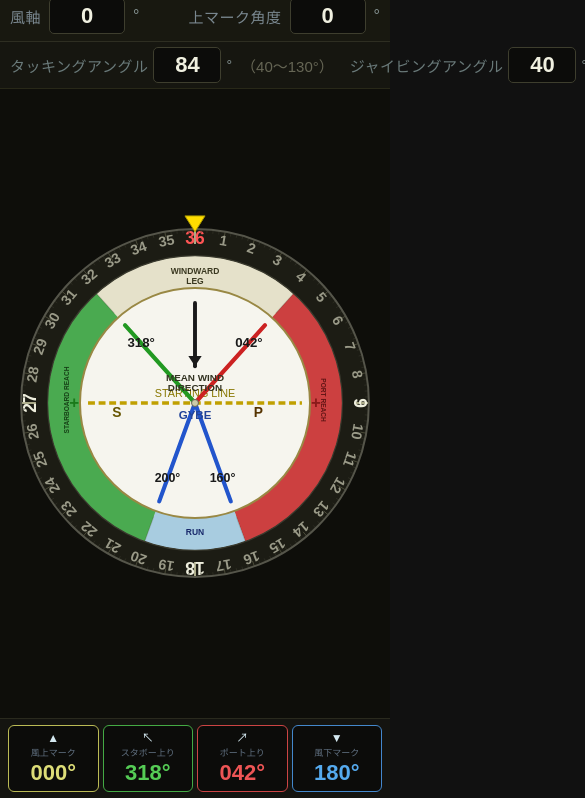
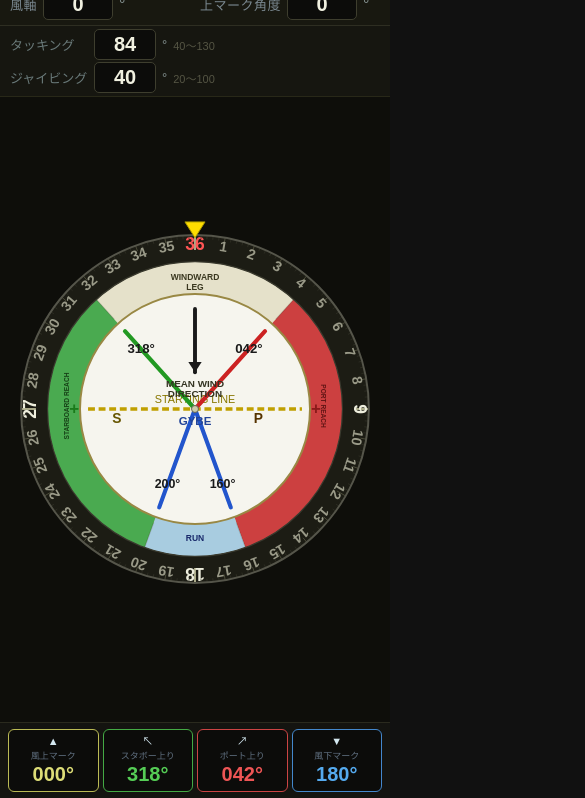
Before and after one commit to sho4731/compucourse, a plain HTML site: page index.html in a window 390 px wide. Shown: the part 46-844 px from the top of the page, 585 px wide, since content can reach past the window. Drawn offline with Linux system fonts and the light colour scheme.

Commit message:
Mobile UI: 2-row angle layout, compact header
Updated various styles and labels in index.html to improve layout and readability.

```diff
--- a/index.html
+++ b/index.html
@@ -27,29 +27,28 @@
     #hdr {
       flex-shrink: 0;
       background: #1c1c18;
-      padding: 5px 14px;
+      padding: 4px 12px;
       display: flex;
       align-items: center;
       justify-content: space-between;
       border-bottom: 1px solid #3a3a2e;
     }
-    #hdr h1 { font-size: 22px; font-weight: 900; letter-spacing: 3px; color: #f0f0e0; }
-    #hdr .brand { font-size: 13px; color: #777766; font-style: italic; }
+    #hdr h1 { font-size: 18px; font-weight: 900; letter-spacing: 2px; color: #f0f0e0; }
 
     /* ── INPUT PANEL ────────────────────────── */
     #ctrl {
       flex-shrink: 0;
       background: #181810;
       border-bottom: 1px solid #2e2e22;
-      padding: 7px 10px;
+      padding: 5px 10px;
       display: grid;
       grid-template-columns: 1fr 1fr;
-      gap: 6px 14px;
+      gap: 4px 10px;
     }
 
-    .cg { display: flex; flex-direction: row; align-items: center; gap: 8px; }
+    .cg { display: flex; flex-direction: row; align-items: center; gap: 6px; }
     .cg label {
-      font-size: 15px; letter-spacing: 0.5px; color: #7a8890;
+      font-size: 13px; letter-spacing: 0.5px; color: #7a8890;
       white-space: nowrap;
     }
 
@@ -59,11 +58,11 @@
       border: 1.5px solid #3e3e2e;
       border-radius: 5px;
       color: #f0f0e0;
-      font-size: 22px;
+      font-size: 20px;
       font-weight: bold;
       text-align: center;
       outline: none;
-      padding: 4px 2px;
+      padding: 3px 2px;
       -moz-appearance: textfield;
       cursor: text;
     }
@@ -71,39 +70,28 @@
     input[type=number]::-webkit-inner-spin-button,
     input[type=number]::-webkit-outer-spin-button { -webkit-appearance: none; }
 
-    .num-wide  { width: 76px; }
-    .num-mid   { width: 68px; }
+    .num-wide  { width: 70px; }
+    .num-mid   { width: 62px; }
 
     /* range hint text */
     .range-hint {
-      font-size: 15px; color: #666655; font-weight: normal;
-      letter-spacing: 0; margin-left: 4px; white-space: nowrap;
+      font-size: 11px; color: #555544; font-weight: normal;
+      letter-spacing: 0; white-space: nowrap;
     }
 
-    /* second row: tacking / jibing */
+    /* アングル — 2段（縦積み）レイアウト */
     #ctrl2 {
       flex-shrink: 0;
       background: #161610;
       border-bottom: 1px solid #282818;
-      padding: 5px 10px;
+      padding: 3px 10px;
       display: flex;
-      gap: 16px;
-      align-items: center;
+      flex-direction: column;
+      gap: 2px;
     }
-    .ag { display: flex; align-items: center; gap: 5px; }
-    .ag label { font-size: 15px; color: #6a7a7a; letter-spacing: 0.5px; white-space: nowrap; }
-    .ag .deg  { font-size: 14px; color: #8a9898; }
-
-    /* derived display chips */
-    .derived {
-      margin-left: auto; display: flex; gap: 8px; align-items: center;
-    }
-    .chip {
-      background: #0c0c0a; border: 1px solid #2e2e22;
-      border-radius: 4px; padding: 3px 8px;
-      font-size: 11px; color: #6a8a8a; letter-spacing: 0.5px;
-    }
-    .chip b { color: #aaccaa; font-size: 14px; }
+    .ag { display: flex; align-items: center; gap: 6px; }
+    .ag label { font-size: 13px; color: #6a7a7a; letter-spacing: 0; white-space: nowrap; min-width: 6em; }
+    .ag .deg  { font-size: 13px; color: #8a9898; }
 
     /* ── CANVAS ─────────────────────────────── */
     #wrap {
@@ -129,9 +117,9 @@
     .rc.sb { border: 1.5px solid #44aa44; }
     .rc.pt { border: 1.5px solid #cc4444; }
     .rc.rn { border: 1.5px solid #4488cc; }
-    .rc-icon { font-size: 12px; line-height: 1.2; }
+    .rc-icon { font-size: 11px; line-height: 1.2; }
     .rc-lbl  { font-size: 9px; color: #607080; margin: 1px 0; }
-    .rc-val  { font-size: 22px; font-weight: 900; font-variant-numeric: tabular-nums; }
+    .rc-val  { font-size: 20px; font-weight: 900; font-variant-numeric: tabular-nums; }
     .ww .rc-val { color: #dddd77; }
     .sb .rc-val { color: #55cc55; }
     .pt .rc-val { color: #ee5555; }
@@ -159,19 +147,19 @@
   </div>
 </div>
 
-<!-- TACKING / JIBING INPUTS -->
+<!-- TACKING / JIBING INPUTS — 2段レイアウト -->
 <div id="ctrl2">
   <div class="ag">
-    <label>タッキングアングル</label>
+    <label>タッキング</label>
     <input type="number" class="num-mid" id="n-tack" value="84" min="40" max="130" step="1">
     <span class="deg">°</span>
-    <span class="range-hint">（40〜130°）</span>
+    <span class="range-hint">40〜130</span>
   </div>
   <div class="ag">
-    <label>ジャイビングアングル</label>
+    <label>ジャイビング</label>
     <input type="number" class="num-mid" id="n-jibe" value="40" min="20" max="100" step="1">
     <span class="deg">°</span>
-    <span class="range-hint">（20〜100°）</span>
+    <span class="range-hint">20〜100</span>
   </div>
 </div>
 
@@ -335,8 +323,6 @@ function drawDisc(cx, cy) {
   ctx.save();
   ctx.beginPath(); ctx.arc(cx, cy, r, 0, PI2); ctx.clip();
 
-  // ── ディスクは (windAxis - markBear) で回転
-  //    リングが -markBear 回転した基準上での windAxis 方向を表示
   ctx.translate(cx, cy);
   ctx.rotate(norm(windAxis - markBear) * D2R);
   ctx.translate(-cx, -cy);
@@ -346,16 +332,9 @@ function drawDisc(cx, cy) {
   ctx.fillStyle = '#cbc6a0'; ctx.fill();
 
   // ── Sectors ─────────────────────────────────────
-  // Windward zone (cream, ±close around top)
   wedge(cx, cy, r, -close, close, '#e5e1ca');
-
-  // Port reach (red) — RIGHT side (starboard wind side → port tack)
   wedge(cx, cy, r, close, run, '#cc4040');
-
-  // Run zone (light blue)
   wedge(cx, cy, r, run, 360 - run, '#a8cce0');
-
-  // Starboard reach (green) — LEFT side
   wedge(cx, cy, r, 360 - run, 360 - close, '#4aaa50');
 
   // ── Boundary lines
@@ -375,7 +354,6 @@ function drawDisc(cx, cy) {
   ctx.fillText('WINDWARD', cx, cy - r * 0.89);
   ctx.fillText('LEG',      cx, cy - r * 0.82);
 
-  // RIGHT side = PORT REACH (red)
   ctx.save();
   ctx.translate(cx + r * 0.870, cy - r * 0.02);
   ctx.rotate(90 * D2R);
@@ -384,7 +362,6 @@ function drawDisc(cx, cy) {
   ctx.fillText('PORT REACH', 0, 0);
   ctx.restore();
 
-  // LEFT side = STARBOARD REACH (green)
   ctx.save();
   ctx.translate(cx - r * 0.870, cy - r * 0.02);
   ctx.rotate(-90 * D2R);
@@ -397,14 +374,11 @@ function drawDisc(cx, cy) {
   ctx.fillStyle = '#18286a';
   ctx.fillText('RUN', cx, cy + r * 0.88);
 
-  // ── + markers at beam-reach (just outside inner circle)
   const pls = r * 0.115;
   ctx.font = `bold ${pls}px Arial`;
-  // LEFT = starboard reach (green +)
   const sp = polar(cx, cy, ri + r * 0.04, 270);
   ctx.fillStyle = '#1a7a1a';
   ctx.fillText('+', sp.x, sp.y);
-  // RIGHT = port reach (red +)
   const pp = polar(cx, cy, ri + r * 0.04, 90);
   ctx.fillStyle = '#8a1a1a';
   ctx.fillText('+', pp.x, pp.y);
@@ -414,32 +388,26 @@ function drawDisc(cx, cy) {
 
 // ═══════════════════════════════════════════════════
 //  [2] INNER WHITE CIRCLE
-//      Entire contents rotate by (markBear - windAxis)
-//      Starting line = only full through-chord
-//      Close-hauled & running = half-lines from centre
 // ═══════════════════════════════════════════════════
 function drawInnerCircle(cx, cy) {
   const r     = ri;
   const close = getClose();
   const run   = getRun();
-  const rot   = norm(windAxis - markBear);   // リング基準での風軸方向
+  const rot   = norm(windAxis - markBear);
 
   ctx.save();
-  // Clip to inner circle
   ctx.beginPath(); ctx.arc(cx, cy, r, 0, PI2); ctx.clip();
 
-  // White background
   ctx.beginPath(); ctx.arc(cx, cy, r, 0, PI2);
   ctx.fillStyle = '#f6f5ee'; ctx.fill();
 
   const lw = Math.max(1.2, r * 0.030);
 
-  // ── Rotate ENTIRE circle contents by windAxis ──
   ctx.translate(cx, cy);
   ctx.rotate(rot * D2R);
   ctx.translate(-cx, -cy);
 
-  // ── [A] STARTING LINE — full horizontal chord (gold dashed) ──
+  // ── [A] STARTING LINE
   ctx.save();
   ctx.setLineDash([r * 0.060, r * 0.032]);
   ctx.beginPath();
@@ -451,14 +419,12 @@ function drawInnerCircle(cx, cy) {
   ctx.setLineDash([]);
   ctx.restore();
 
-  // "STARTING LINE" label
   ctx.font = `${r * 0.094}px Arial`;
   ctx.fillStyle    = '#887700';
   ctx.textAlign    = 'center';
   ctx.textBaseline = 'bottom';
   ctx.fillText('STARTING LINE', cx, cy - r * 0.03);
 
-  // S / P labels  (スターボード＝左側、ポート＝右側)
   ctx.font = `bold ${r * 0.120}px Arial`;
   ctx.textBaseline = 'top';
   ctx.fillStyle = '#665500';
@@ -466,13 +432,10 @@ function drawInnerCircle(cx, cy) {
   ctx.fillStyle = '#553300';
   ctx.fillText('P', cx + r * 0.55, cy + r * 0.025);
 
-  // ── [B] CLOSE-HAULED: half-lines from centre ──────────────
-  // Starboard tack: wind on right → boat heads upper-LEFT (360-close)
+  // ── [B] CLOSE-HAULED
   halfLine(cx, cy, r, 360 - close, '#229922', lw);
-  // Port tack: wind on left → boat heads upper-RIGHT (+close)
   halfLine(cx, cy, r, close,       '#cc2222', lw);
 
-  // Compass bearing labels near tips (black text)
   const sbCP = polar(cx, cy, r * 0.70, 360 - close);
   ctx.font = `bold ${r * 0.115}px Arial`;
   ctx.fillStyle = '#1a1a1a'; ctx.textAlign = 'center'; ctx.textBaseline = 'middle';
@@ -482,13 +445,10 @@ function drawInnerCircle(cx, cy) {
   ctx.fillStyle = '#1a1a1a';
   ctx.fillText(fmt(windAxis + close), ptCP.x, ptCP.y);
 
-  // ── [C] RUNNING: half-lines from centre ───────────────────
-  // Starboard gybe → lower-LEFT (360-run)
+  // ── [C] RUNNING
   halfLine(cx, cy, r, 360 - run, '#2255cc', lw);
-  // Port gybe → lower-RIGHT (+run)
   halfLine(cx, cy, r, run,       '#2255cc', lw);
 
-  // Compass bearing labels near tips (black text)
   const sbRP = polar(cx, cy, r * 0.70, 360 - run);
   ctx.font = `bold ${r * 0.108}px Arial`;
   ctx.fillStyle = '#1a1a1a'; ctx.textAlign = 'center'; ctx.textBaseline = 'middle';
@@ -497,15 +457,14 @@ function drawInnerCircle(cx, cy) {
   const ptRP = polar(cx, cy, r * 0.70, run);
   ctx.fillText(fmt(windAxis + run), ptRP.x, ptRP.y);
 
-  // ── GYBE label (between the two running lines) ─────────
   ctx.font = `bold ${r * 0.100}px Arial`;
   ctx.fillStyle = '#224499';
   ctx.textAlign = 'center'; ctx.textBaseline = 'top';
   ctx.fillText('GYBE', cx, cy + r * 0.06);
 
-  // ── [D] WIND ARROW — 風軸方向から中心へ（内円と一緒に回転）──
-  const arBase = r * 0.870;   // shaft start: near outer edge
-  const arTip  = r * 0.320;   // arrowhead tip: toward centre
+  // ── [D] WIND ARROW
+  const arBase = r * 0.870;
+  const arTip  = r * 0.320;
   const arHW   = r * 0.058;
   const arHH   = r * 0.088;
 
@@ -514,63 +473,54 @@ function drawInnerCircle(cx, cy) {
   ctx.lineWidth   = r * 0.034;
   ctx.lineCap = 'round';
 
-  // Shaft (from top edge down toward centre)
   ctx.beginPath();
   ctx.moveTo(cx, cy - arBase);
   ctx.lineTo(cx, cy - arTip);
   ctx.stroke();
   ctx.lineCap = 'butt';
 
-  // Arrowhead (pointing DOWN / inward)
   ctx.beginPath();
-  ctx.moveTo(cx,        cy - arTip);          // tip (bottom)
-  ctx.lineTo(cx - arHW, cy - arTip - arHH);  // upper-left
-  ctx.lineTo(cx + arHW, cy - arTip - arHH);  // upper-right
+  ctx.moveTo(cx,        cy - arTip);
+  ctx.lineTo(cx - arHW, cy - arTip - arHH);
+  ctx.lineTo(cx + arHW, cy - arTip - arHH);
   ctx.closePath();
   ctx.fill();
 
-  // "MEAN WIND DIRECTION" text — below arrow tip, above starting line
   ctx.font = `bold ${r * 0.086}px Arial`;
   ctx.fillStyle = '#333322';
   ctx.textAlign = 'center'; ctx.textBaseline = 'middle';
   ctx.fillText('MEAN WIND',  cx, cy - r * 0.218);
   ctx.fillText('DIRECTION',  cx, cy - r * 0.132);
 
-  ctx.restore(); // end clip + windAxis rotation
+  ctx.restore();
 
-  // Border ring
   ctx.beginPath(); ctx.arc(cx, cy, r, 0, PI2);
   ctx.strokeStyle = '#998844'; ctx.lineWidth = 2.0; ctx.stroke();
 }
 
 // ═══════════════════════════════════════════════════
-//  [3] COMPASS RING  — rotates by -windAxis
-//      so that windAxis direction appears at the top
+//  [3] COMPASS RING
 // ═══════════════════════════════════════════════════
 function drawCompassRing(cx, cy) {
   const ringW = R - Ri;
 
   ctx.save();
-  // コンパスリングは上マーク方向で回転（markBearがポインター下に来る）
   ctx.translate(cx, cy);
   ctx.rotate(-markBear * D2R);
   ctx.translate(-cx, -cy);
 
-  // Ring background
   ctx.beginPath();
   ctx.arc(cx, cy, R,  0, PI2);
   ctx.arc(cx, cy, Ri, 0, PI2, true);
   ctx.fillStyle = '#1c1c14';
   ctx.fill();
 
-  // ── Ticks and numbers ──────────────────────────
   for (let i = 0; i < 36; i++) {
     const deg    = i * 10;
     const isN    = deg === 0;
     const isCard = deg % 90 === 0;
     const isMid  = deg % 30 === 0;
 
-    // Tick
     const tLen = isCard ? ringW * 0.56 : isMid ? ringW * 0.38 : ringW * 0.22;
     const p1   = polar(cx, cy, R,        deg);
     const p2   = polar(cx, cy, R - tLen, deg);
@@ -579,13 +529,12 @@ function drawCompassRing(cx, cy) {
     ctx.lineWidth   = isCard ? 2 : 1;
     ctx.stroke();
 
-    // Number (1-36 scale; 0° = '36')
     const lbl  = i === 0 ? '36' : String(i);
     const numR = Ri + ringW * 0.620;
     const pos  = polar(cx, cy, numR, deg);
     ctx.save();
     ctx.translate(pos.x, pos.y);
-    ctx.rotate(deg * D2R);  // keep numbers upright in ring's own frame
+    ctx.rotate(deg * D2R);
     ctx.font = `bold ${ringW * (isCard ? 0.66 : 0.54)}px Arial`;
     ctx.fillStyle   = isN ? '#ff5555' : isCard ? '#eeeedd' : '#9a9a88';
     ctx.textAlign   = 'center';
@@ -594,7 +543,6 @@ function drawCompassRing(cx, cy) {
     ctx.restore();
   }
 
-  // Fine ticks every 2°
   for (let d = 2; d < 360; d += 2) {
     if (d % 10 === 0) continue;
     const p1 = polar(cx, cy, R,               d);
@@ -603,23 +551,21 @@ function drawCompassRing(cx, cy) {
     ctx.strokeStyle = '#333328'; ctx.lineWidth = 0.7; ctx.stroke();
   }
 
-  ctx.restore(); // end ring rotation
+  ctx.restore();
 
-  // Outer / inner borders (drawn after rotation so they stay circular)
   ctx.beginPath(); ctx.arc(cx, cy, R,  0, PI2);
   ctx.strokeStyle = '#55554a'; ctx.lineWidth = 2; ctx.stroke();
   ctx.beginPath(); ctx.arc(cx, cy, Ri, 0, PI2);
   ctx.strokeStyle = '#3a3a2e'; ctx.lineWidth = 1.2; ctx.stroke();
 
-  // ── Fixed pointer triangle — OUTSIDE the ring, pointing DOWN into it
   const tw   = ringW * 0.38;
   const th   = ringW * 0.50;
-  const tipY = cy - R + ringW * 0.10;      // tip just inside outer edge
-  const baseY = cy - R - th;               // base above the ring
+  const tipY = cy - R + ringW * 0.10;
+  const baseY = cy - R - th;
   ctx.beginPath();
-  ctx.moveTo(cx,      tipY);               // bottom tip
-  ctx.lineTo(cx - tw, baseY);              // upper-left
-  ctx.lineTo(cx + tw, baseY);              // upper-right
+  ctx.moveTo(cx,      tipY);
+  ctx.lineTo(cx - tw, baseY);
+  ctx.lineTo(cx + tw, baseY);
   ctx.closePath();
   ctx.fillStyle = '#ffdd00';
   ctx.fill();
@@ -635,10 +581,7 @@ function updateReadout() {
   const close = getClose();
   const run   = getRun();
 
-  // Bearings are relative to wind axis (compass headings)
   document.getElementById('rv-ww').textContent = fmt(markBear);
-  // Starboard tack heads LEFT of wind (windAxis - close)
-  // Port tack heads RIGHT of wind (windAxis + close)
   document.getElementById('rv-sb').textContent = fmt(windAxis - close);
   document.getElementById('rv-pt').textContent = fmt(windAxis + close);
   document.getElementById('rv-rn').textContent = fmt(markBear + 180);
@@ -653,7 +596,6 @@ function bindInputs() {
   const nT = document.getElementById('n-tack');
   const nJ = document.getElementById('n-jibe');
 
-  // ── 風軸・上マーク (0-359, 入力中もリアルタイム描画) ──
   function applyWind(v, fixup) {
     const n = parseInt(v, 10);
     if (isNaN(n)) return;
@@ -673,8 +615,6 @@ function bindInputs() {
   nM.addEventListener('input',  e => applyMark(e.target.value, false));
   nM.addEventListener('change', e => applyMark(e.target.value, true));
 
-  // ── タッキング・ジャイビング (範囲あり)
-  //    入力中はフィールドに触らず描画のみ。確定時にクランプして表示修正。
   function applyTack(v, fixup) {
     const n = parseInt(v, 10);
     if (isNaN(n)) return;
@@ -682,7 +622,7 @@ function bindInputs() {
       tackAngle = Math.max(40, Math.min(130, n));
       nT.value  = tackAngle;
     } else {
-      if (n < 40 || n > 130) return; // 途中入力中は範囲外は無視
+      if (n < 40 || n > 130) return;
       tackAngle = n;
     }
     draw();
@@ -707,8 +647,6 @@ function bindInputs() {
 
 // ═══════════════════════════════════════════════════
 //  CANVAS DRAG
-//  Inside ri  → rotate markBear (inner white circle)
-//  Outside ri → rotate windAxis (outer disc / compass)
 // ═══════════════════════════════════════════════════
 let drag = { on: false, zone: '', a0: 0, w0: 0, m0: 0 };
 
@@ -739,11 +677,9 @@ function onMove(ex, ey) {
   if (delta < -180) delta += 360;
 
   if (drag.zone === 'outer') {
-    // 外側ドラッグ → 風軸（ディスク + 線が回転）
     windAxis = norm(Math.round(drag.w0 + delta));
     document.getElementById('n-wind').value = windAxis;
   } else {
-    // 内側ドラッグ → 上マーク（矢印が回転）
     markBear = norm(Math.round(drag.m0 + delta));
     document.getElementById('n-mark').value = markBear;
   }
@@ -751,13 +687,11 @@ function onMove(ex, ey) {
 }
 function onUp() { drag.on = false; }
 
-// Mouse
 canvas.addEventListener('mousedown',  e => onDown(e.clientX, e.clientY));
 canvas.addEventListener('mousemove',  e => onMove(e.clientX, e.clientY));
 canvas.addEventListener('mouseup',    onUp);
 canvas.addEventListener('mouseleave', onUp);
 
-// Touch
 canvas.addEventListener('touchstart', e => {
   e.preventDefault();
   onDown(e.touches[0].clientX, e.touches[0].clientY);
@@ -785,7 +719,6 @@ document.addEventListener('DOMContentLoaded', tryResize);
 window.addEventListener('load', () => setTimeout(resizeCanvas, 60));
 window.addEventListener('resize', resizeCanvas);
 
-// Service Worker
 if ('serviceWorker' in navigator) {
   window.addEventListener('load', () => navigator.serviceWorker.register('sw.js').catch(() => {}));
 }
```
